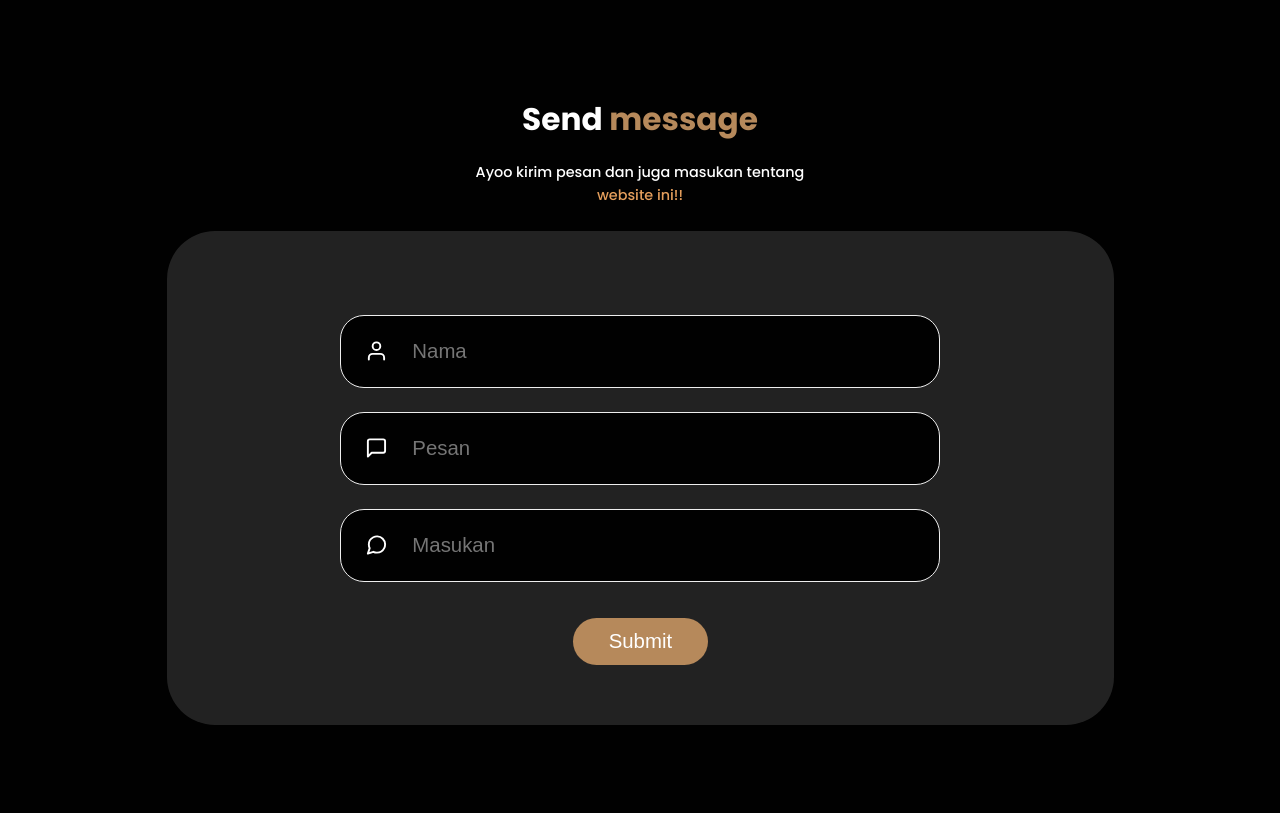
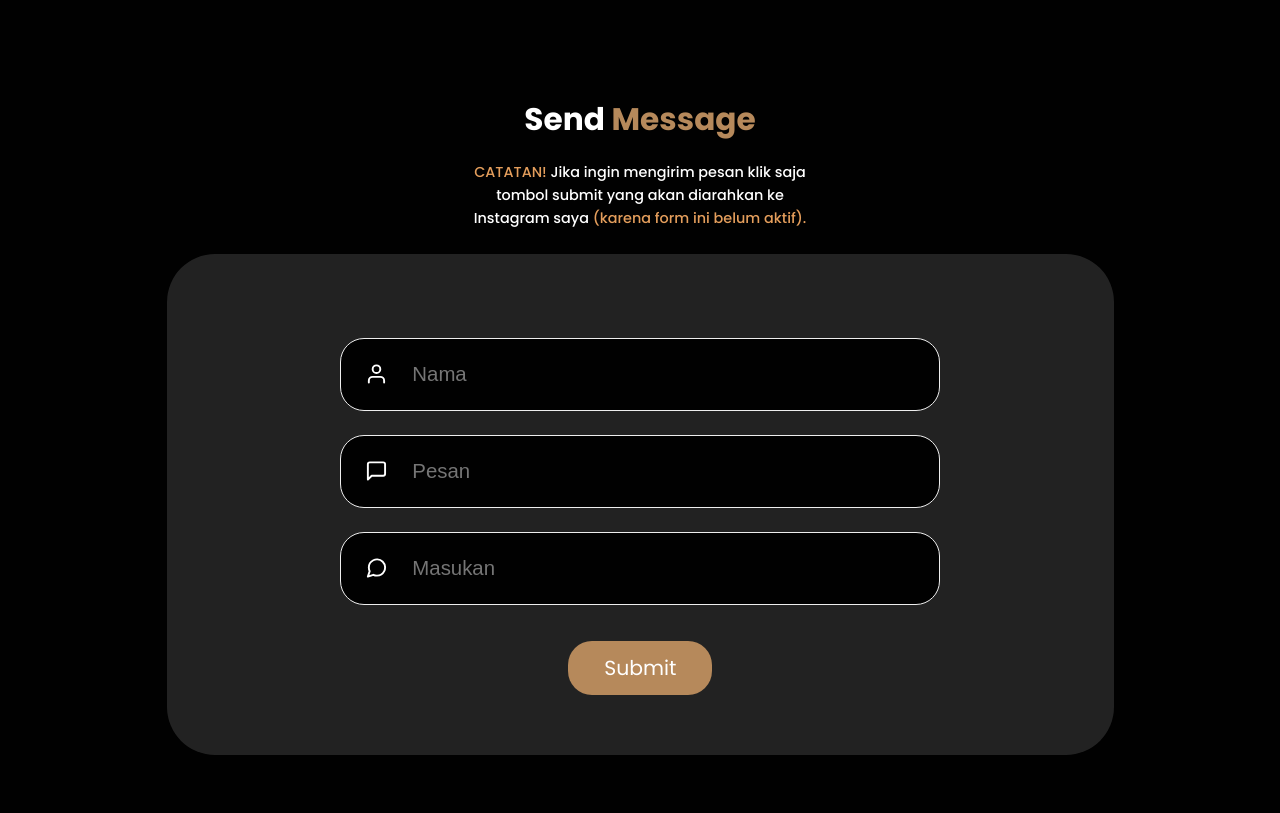
Before and after one commit to HeyyArztReppo/TheoryBlack-Hole, a plain HTML site: page index.html in a window 1280 px wide. Shown: the part 5890-6703 px from the top of the page. Drawn offline with nearby package versions, Linux system fonts and the light colour scheme.

Commit message:
update versi terbaru 2025

```diff
--- a/index.html
+++ b/index.html
@@ -259,8 +259,8 @@
 
 <!-- Contact Section S -->
 <section class="contact">
-  <h2 data-aos="fade-down" data-aos-duration="1000" >Send <span>message</span></h2>
-<p data-aos="zoom-out-up" data-aos-duration="1000">Ayoo kirim pesan dan juga masukan tentang <span2>website ini!!</span2></p>
+<h2 data-aos="fade-down" data-aos-duration="1000" >Send <span>Message</span></h2>
+<p data-aos="zoom-out-up" data-aos-duration="1000"><span2>CATATAN!</span2> Jika ingin mengirim pesan klik saja tombol submit yang akan diarahkan ke Instagram saya <span2>(karena form ini belum aktif).</span2></p>
 
 <div class="row" data-aos="zoom-out-up" data-aos-duration="2000">
   <form action="">
@@ -278,7 +278,7 @@
       <input type="text" placeholder="Masukan">
     </div>
   </center>
-    <button type="submit" class="btn">Submit</button>
+   <a href="https://www.instagram.com/heyykann_" type="submit" class="btn">Submit</a>
   </form>
 </div>
 </section>
@@ -303,7 +303,7 @@
 <footer>
 <div class="socials">
   <a href="https://www.instagram.com/heyykann_"><i data-feather="instagram"></i></a>
-  <a href="https://www.youtube.com/@arzt_styling"><i data-feather="youtube"></i></a>
+  <a href="https://www.youtube.com/@hyArzt"><i data-feather="youtube"></i></a>
   <a href="https://github.com/HeyyArztReppo"><i data-feather="github"></i></a>
 
 </div>
```
